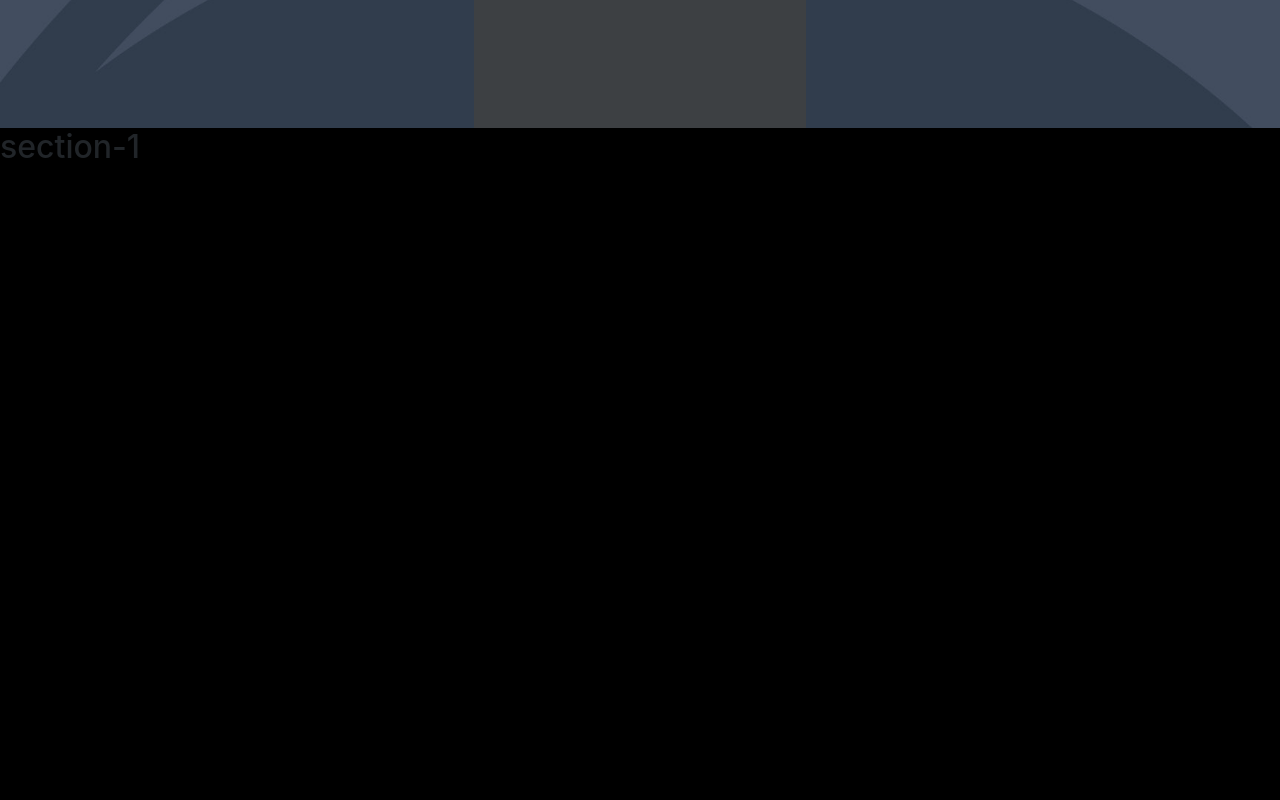
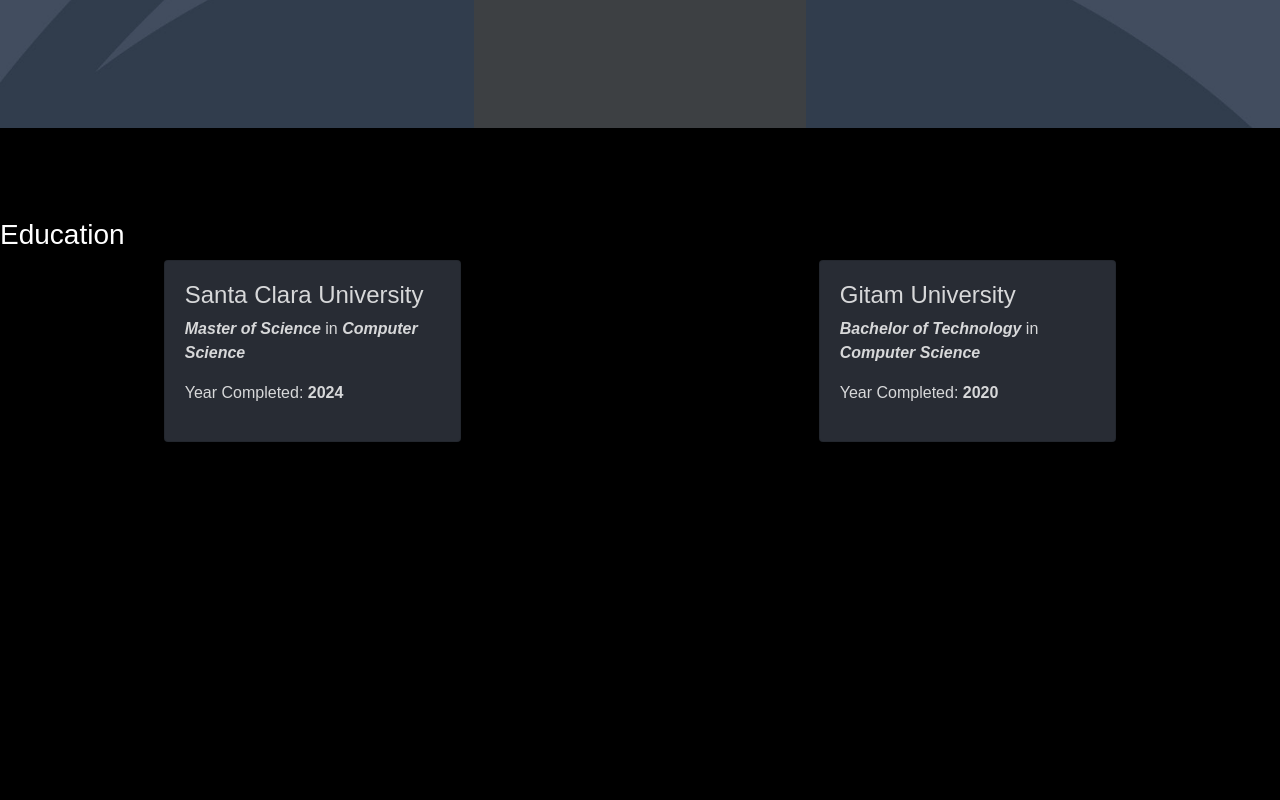
Before and after one commit to kiran-kodali-10/resume-website, a React (Create React App) app: page / in a window 1280 px wide. Shown: the part 760-1560 px from the top of the page. Built offline with nearby package versions, Linux system fonts and the light colour scheme.

Commit message:
Updated Card in Education

```diff
--- a/src/App.css
+++ b/src/App.css
@@ -1,45 +1,12 @@
-/* .App {
-  text-align: center;
-}
-
-.App-logo {
-  height: 40vmin;
-  pointer-events: none;
-}
-
-@media (prefers-reduced-motion: no-preference) {
-  .App-logo {
-    animation: App-logo-spin infinite 20s linear;
-  }
-}
-
-.App-header {
-  background-color: #282c34;
-  min-height: 10vh;
-  display: flex;
-  flex-direction: column;
-  align-items: center;
-  justify-content: center;
-  font-size: calc(10px + 2vmin);
-  color: white;
-}
-
-.App-link {
-  color: #61dafb;
-}
-
-@keyframes App-logo-spin {
-  from {
-    transform: rotate(0deg);
-  }
-  to {
-    transform: rotate(360deg);
-  }
-} */
 body{
-  background-color: #282c34;
-  /* color: #fff; */
-  /* padding-top: 70px; */
+  margin: 0;
+  font-family: "Poppins", sans-serif !important;
+  font-size: 0.875rem;
+  font-weight: 400;
+  line-height: 1.5;
+  color: #fff !important;
+  text-align: left;
+  background-color: #1a1a1a !important;
 }
 
 html{
@@ -47,14 +14,18 @@
 
 }
 
-/* h2{
-  text-transform: uppercase;
-  font-size: 2rem;
-} */
+#about-section, #experience-section, #projects-section, #contact-section{
+  height: 500px;
+  padding-top: 90px;
+  scroll-behavior: smooth;
+  transition: 0.5s;
+}
 
-#section2, #section3, #section1, #section4{
-  height: 500px;
-  /* padding-top: 90px; */
-  scroll-behavior: smooth;
-  /* transition: 0.5s; */
+/* Custom Card styles */
+.custom-card-dark{
+  color: #ffffffd0;
+  background-color: #282c34 !important;
 }
+.education-card{
+  /* width: 300px !important; */
+}
--- a/src/App.js
+++ b/src/App.js
@@ -9,9 +9,9 @@
 function App() {
   return (
     <div className="App">
-      <BrowserRouter >
+      {/* <BrowserRouter > */}
         <Main />
-      </BrowserRouter>
+      {/* </BrowserRouter> */}
     </div>
   );
 }
--- /dev/null
+++ b/src/components/Card.js
@@ -0,0 +1,12 @@
+import { Card, CardBody } from "reactstrap";
+
+export default function CustomCard({ children }) {
+
+    return (
+        <Card className="custom-card-dark">
+            <CardBody >
+                {children}
+            </CardBody>
+        </Card>
+    )
+}
--- a/src/components/Content.js
+++ b/src/components/Content.js
@@ -1,6 +1,7 @@
 import { React } from "react";
 import "../assets/css/content.css";
 import LandingPage from "../views/LandingPage/LandingPage";
+import EducationSection from "../views/EducationSection/Education";
 function Content(){
 
     return(
@@ -9,7 +10,7 @@
             <LandingPage />
 
             <div id="about-section">
-                <h2> section-1 </h2>
+               <EducationSection />
 
             </div>
 
--- /dev/null
+++ b/src/views/EducationSection/Education.js
@@ -0,0 +1,49 @@
+import { Col, Row } from "reactstrap";
+import CustomCard from "../../components/Card";
+import '../../App.css';
+
+export default function EducationSection(props) {
+
+    const educationDetails = [
+        {
+            "school": "Santa Clara University",
+            "degree": "Master of Science",
+            "fieldOfStudy": "Computer Science",
+            "yearCompleted": "2024",
+        },
+        {
+            "school": "Gitam University",
+            "degree": "Bachelor of Technology",
+            "fieldOfStudy": "Computer Science",
+            "yearCompleted": "2020",
+        }
+    ]
+
+    return (
+        <>
+            <h3>Education</h3>
+            <Row style={{ justifyContent: "space-around" }}>
+                {
+                    educationDetails.map((educationDetail) => {
+                        return (
+                            <Col md="3" sm="12">
+                                {/* <div className="education-card"> */}
+                                    <CustomCard className="education-card">
+                                        <h4>{educationDetail.school} </h4>
+                                        <p>
+                                            <b><i> {educationDetail.degree + " "} </i></b>
+                                            in
+                                            <b> <i>  {educationDetail.fieldOfStudy} </i> </b>
+                                        </p>
+                                        <p>Year Completed: <b>{" " + educationDetail.yearCompleted}</b></p>
+                                    </CustomCard>
+                                {/* </div> */}
+                            </Col>
+                        )
+                    })
+                }
+
+            </Row>
+        </>
+    )
+}
```
Also changed, not shown: src/components/Header.js (+0 -18 lines), src/views/EducationSection/EducationCard.js (added, +8 -0 lines), 2 other files (tests, documents, lock files or other folders).
